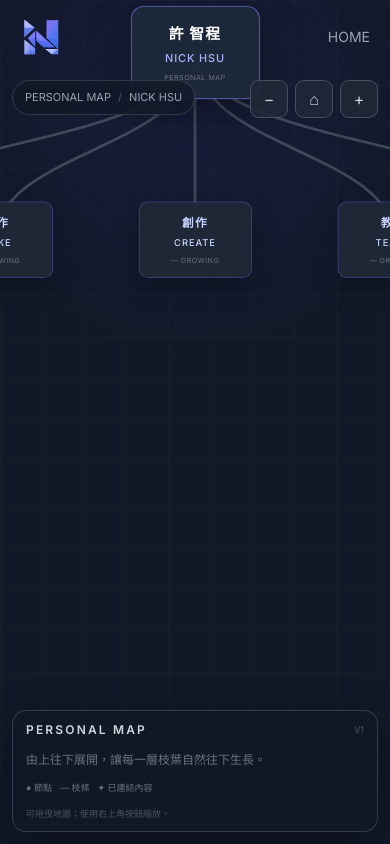
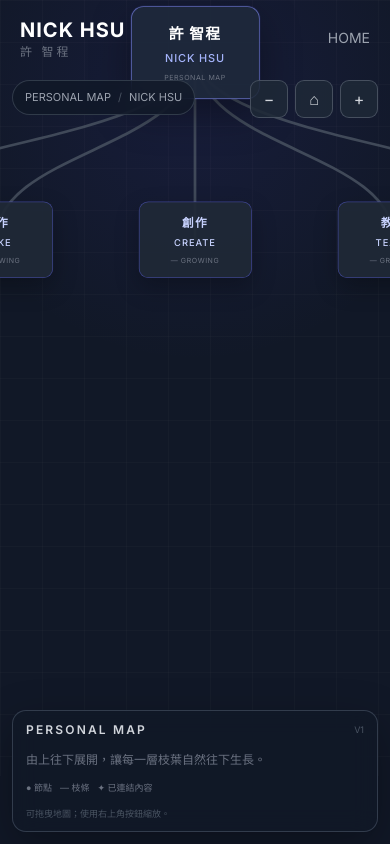
Before and after one commit to hsuccgunpla-collab/nick-hsu-website, a plain HTML site: page mapV7.html in a window 390 px wide. Drawn offline with nearby package versions, Linux system fonts and the light colour scheme.

Commit message:
Add files via upload

```diff
--- a/mapV7.html
+++ b/mapV7.html
@@ -348,9 +348,10 @@
             .info-panel {
                 left: 12px;
                 right: 12px;
-                bottom: 82px;
+                bottom: 72px;
                 width: auto;
-                max-height: 48vh;
+                max-height: 30vh;
+                padding: 14px;
             }
 
             .map-controls {
@@ -371,32 +372,6 @@
                 display: block;
             }
         }
-
-        .logo-link {
-            display: inline-flex;
-            align-items: center;
-            text-decoration: none;
-        }
-
-        .site-logo {
-            display: block;
-            width: 50px;
-            height: 50px;
-            object-fit: contain;
-        }
-
-        .logo-link:hover .site-logo {
-            transform: scale(1.04);
-            transition: transform .2s ease;
-        }
-
-        @media (max-width: 767px) {
-            .site-logo {
-                width: 42px;
-                height: 42px;
-            }
-        }
-
     </style>
 </head>
 
@@ -405,8 +380,9 @@
 <header id="main-header" class="fixed top-0 left-0 right-0 z-50 transition-all duration-300">
     <div class="container mx-auto px-5 md:px-6 py-4">
         <nav class="flex items-center justify-between">
-            <a href="index.html" aria-label="NICK HSU Home" class="logo-link">
-                <img src="NICK_HSU_LOGO_MASTER.svg" alt="NICK HSU Tangram N" class="site-logo">
+            <a href="index.html" class="text-white">
+                <span class="block text-xl md:text-2xl font-bold tracking-wider">NICK HSU</span>
+                <span class="block text-xs text-gray-500 tracking-[0.25em]">許 智程</span>
             </a>
 
             <div class="hidden md:flex items-center gap-8">
@@ -1682,7 +1658,11 @@ let initialPanX = 0;
 let initialPanY = 0;
 
 shell.addEventListener("pointerdown", event => {
-    if (event.target.closest(".map-node") || event.target.closest(".map-controls")) return;
+    if (event.target.closest(".map-node") || event.target.closest(".map-controls") || event.target.closest(".info-panel")) return;
+
+    if (window.innerWidth < 768 && document.getElementById("info-panel").classList.contains("show")) {
+        closeInfo();
+    }
 
     // Prevent the browser from starting text selection when the user begins dragging.
     if (window.getSelection) {
```
